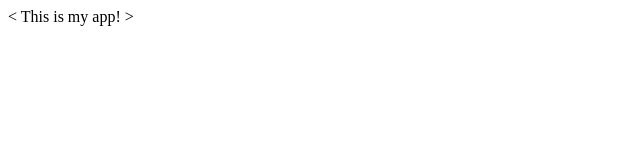
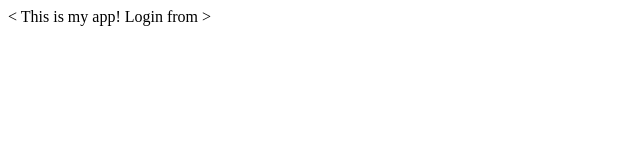
Before and after one commit to amjathck/myappsample, a plain HTML site: page index.html in a window 1280 px wide. Shown: the full height of the page, 0-640 px from the left. Drawn offline with Linux system fonts and the light colour scheme.

```diff
--- a/index.html
+++ b/index.html
@@ -4,5 +4,6 @@
   </head>
   <<body>
     This is my app!
+    Login from
   </body>>
 </html>
```
Also changed, not shown: login.html (added, +1 -0 lines), log.txt (added).
